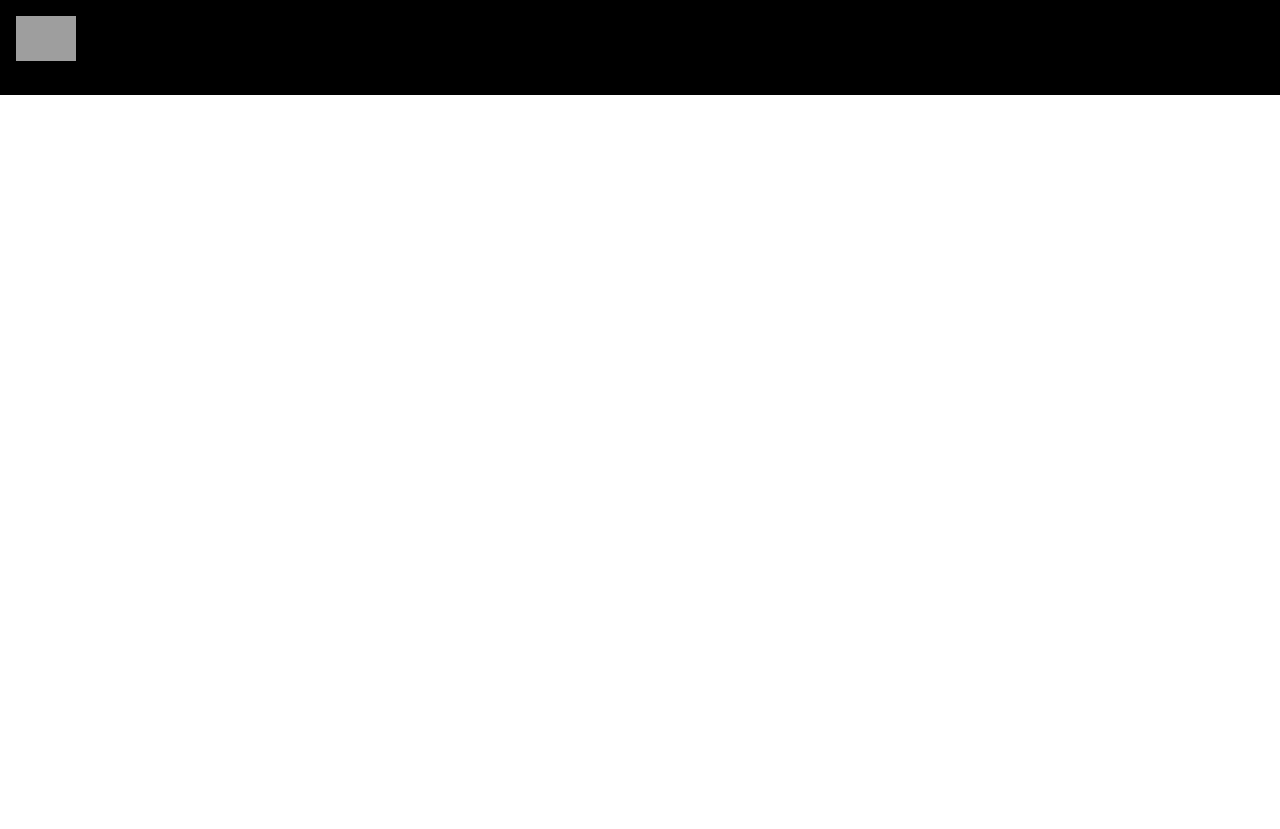
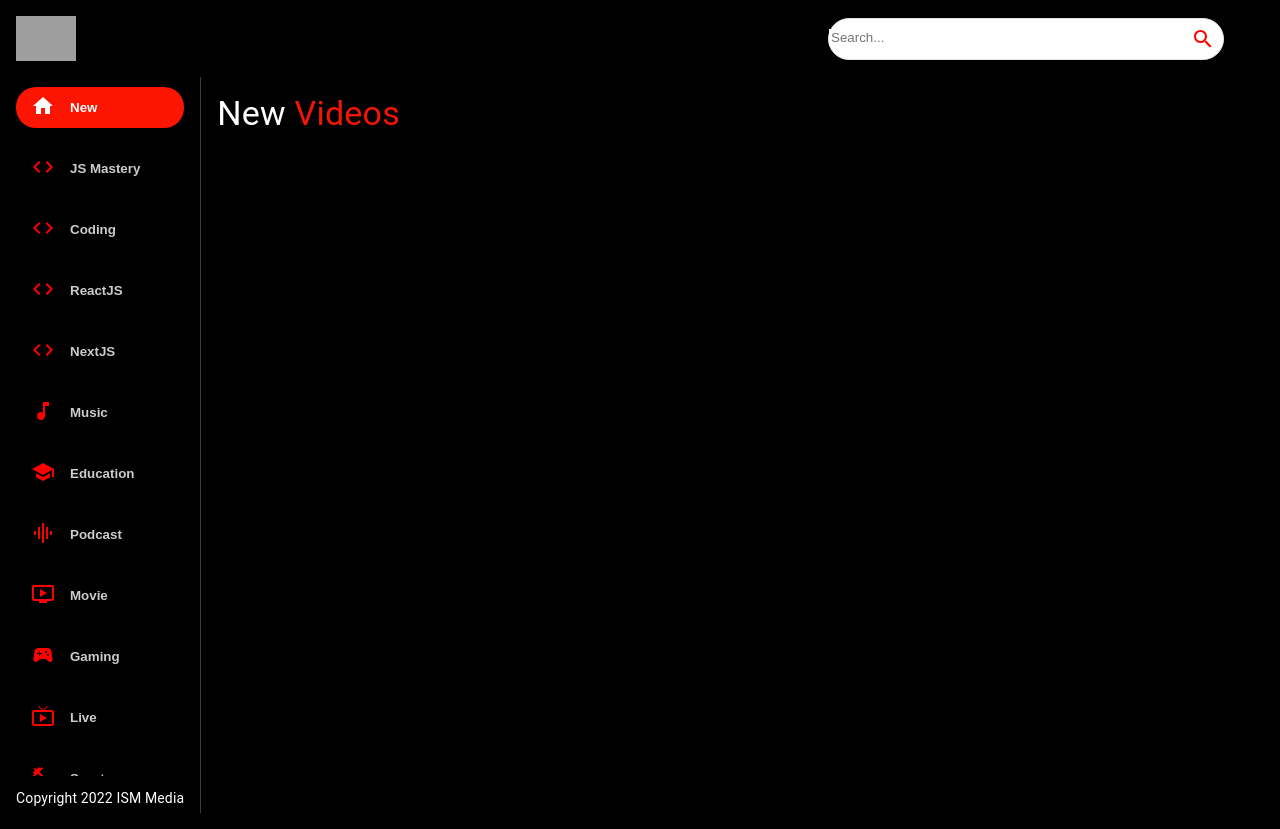
Before and after one commit to NguyenVanHuy14052001/youtube_clone, a React (Create React App) app: page / in a window 1280 px wide. Before the commit the page ends 800 px from the top, so only its background shows below. Built offline with nearby package versions, Linux system fonts and the light colour scheme; grey boxes are pictures that could not be loaded.

Commit message:
add function new videos

```diff
--- a/src/components/Feed.jsx
+++ b/src/components/Feed.jsx
@@ -1,10 +1,34 @@
-import React from 'react'
+import { useState, useEffect } from 'react';
+import { Box, Stack, Typography } from '@mui/material';
+import Sidebar from './Sidebar';
 
+import Videos from './Videos';
 const Feed = () => {
   return (
-    <div>
-      SearchFeed
-    </div>
+    <Stack sx={{ flexDirection: { sx:
+      "column", md:"row" } }}>
+        <Box sx={{ height: { sx: 'auto', md:'92vh'},
+      borderRight:'1px solid #3d3d3d', px: { sx: 0,
+       md: 2 }}}>
+          <Sidebar />
+          <Typography className="copyright"
+          variant="body2" sx={{ mt: 1.5,
+          color: '#fff' }}>
+            Copyright 2022 ISM Media
+          </Typography>
+        </Box>
+
+        <Box p={2} sx={{
+          overflowY: 'auto',
+          height: '90vh', flex: 2}}>
+          <Typography variant="h4" fontweight="bold" mb={2} sx={{
+            color:'white'
+          }}>
+            New <span style={{ color: '#F31503' }}>Videos</span>
+          </Typography>
+          <Videos />
+        </Box>
+    </Stack>
   )
 }
 
--- a/src/components/Navbar.jsx
+++ b/src/components/Navbar.jsx
@@ -1,13 +1,14 @@
 import { Stack } from '@mui/material';
 import { Link } from 'react-router-dom';
 import { logo } from '../utils/constants';
-
+import  SearchBar  from './SearchBar'
 
 const Navbar = () => (
     <Stack direction="row" alignItems="center" p={2} sx={{position: 'sticky', background: '#000', top: 0, justifyContent: 'space-between'}}>
         <Link to="/" style={{display: 'flex', alignItems:'center'}}>
             <img src={logo} alt="logo" height={45} />
         </Link>
+        <SearchBar />
     </Stack>
 )
 export default Navbar
--- /dev/null
+++ b/src/components/SearchBar.jsx
@@ -0,0 +1,33 @@
+import { useState } from 'react';
+import { useNavigate } from 'react-router-dom';
+import { Paper, IconButton} from '@mui/material';
+import { Search } from '@mui/icons-material'
+const SearchBar = () => {
+  return (
+    <Paper
+        component="form"
+        onSubmit ={() => {}}
+        sx={{
+            borderRadius: 20,
+            border: '1px solid #e3e3e3',
+            p1: 2,
+            boxShadow:'none',
+            mr: { sm:5 }
+        }}
+    >
+        <input
+            className="search-bar"
+            placeholder='Search...'
+            value=""
+            onChange={() => {}}
+        />
+        <IconButton
+            type="submit"
+            sx ={{ p: '1opx', color: 'red'}}>
+            <Search />
+        </IconButton>
+    </Paper>
+  )
+}
+
+export default SearchBar
--- /dev/null
+++ b/src/components/Sidebar.jsx
@@ -0,0 +1,38 @@
+import { Stack } from '@mui/material';
+
+import { categories } from '../utils/constants';
+
+const selectedCategory = 'New';
+
+const Sidebar = () => {
+  return (
+    <Stack
+    direction="row"
+    sx={{
+        overflowY: "auto",
+        height: { sx: 'auto', md:'95%' },
+        flexDirection: { md:'column'},
+    }}
+    >
+        {categories.map((category) => (
+            <button
+            className="category-btn"
+            style ={{
+                background: category.name ===
+                selectedCategory && '#FC1503' ,
+                color: 'white'
+            }}
+            key={category.name}
+            >
+                <span style={{ color: category.name
+                === selectedCategory ? 'white' :'red' ,
+                marginRight: '15px'
+            }}>{category.icon}</span>
+                <span style={{ opacity: category.name == selectedCategory ? '1' : '0.8'}}>{category.name}</span>
+            </button>
+        ))}
+    </Stack>
+  )
+}
+
+export default Sidebar
--- /dev/null
+++ b/src/components/Videos.jsx
@@ -0,0 +1,9 @@
+import React from 'react'
+
+const Video = () => {
+  return (
+    <div>Video</div>
+  )
+}
+
+export default Video
--- a/src/components/index.js
+++ b/src/components/index.js
@@ -3,3 +3,6 @@ export { default as Feed } from './Feed';
 export { default as ChannelDetail } from './ChannelDetail';
 export { default as SearchFeed } from './Search';
 export { default as VideoDetail } from './VideoDetail';
+export { default as SearchBar } from './SearchBar';
+export { default as Sidebar } from './Sidebar';
+export { default as Videos } from './Videos';
```
